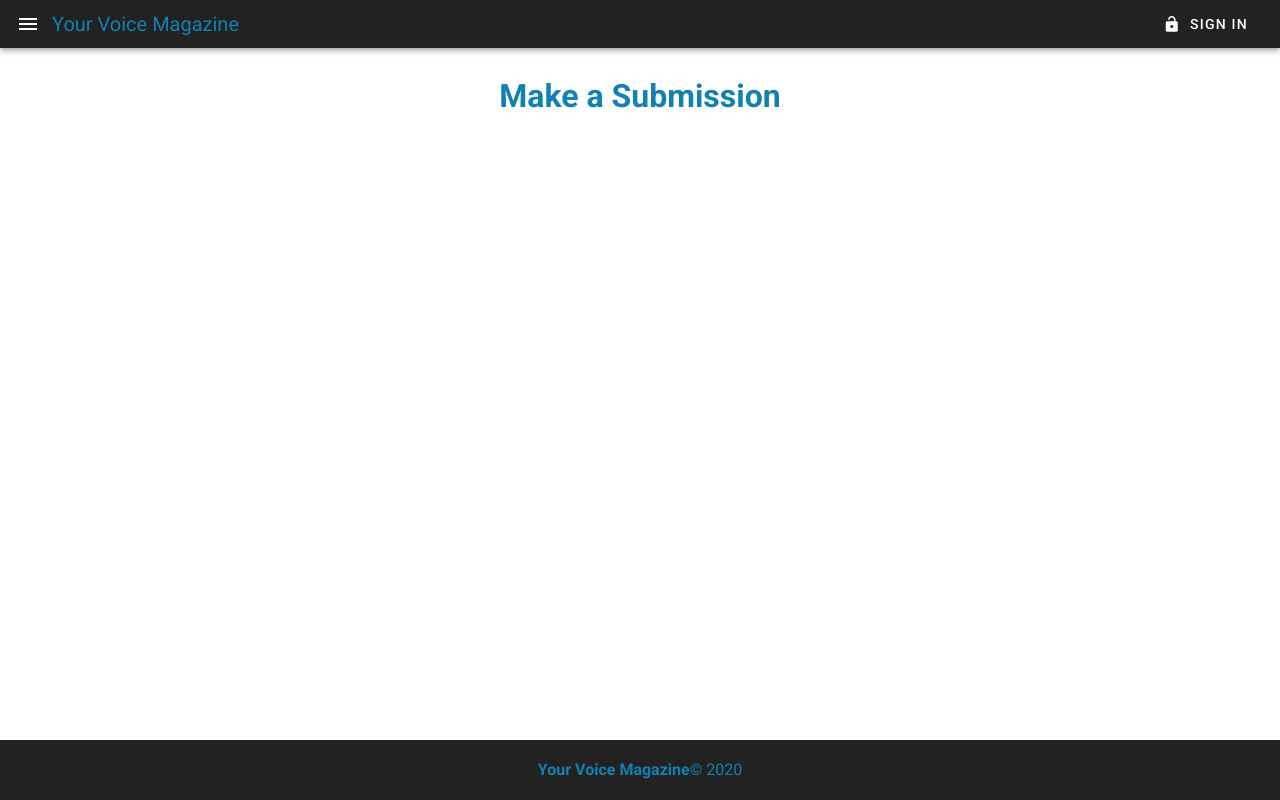
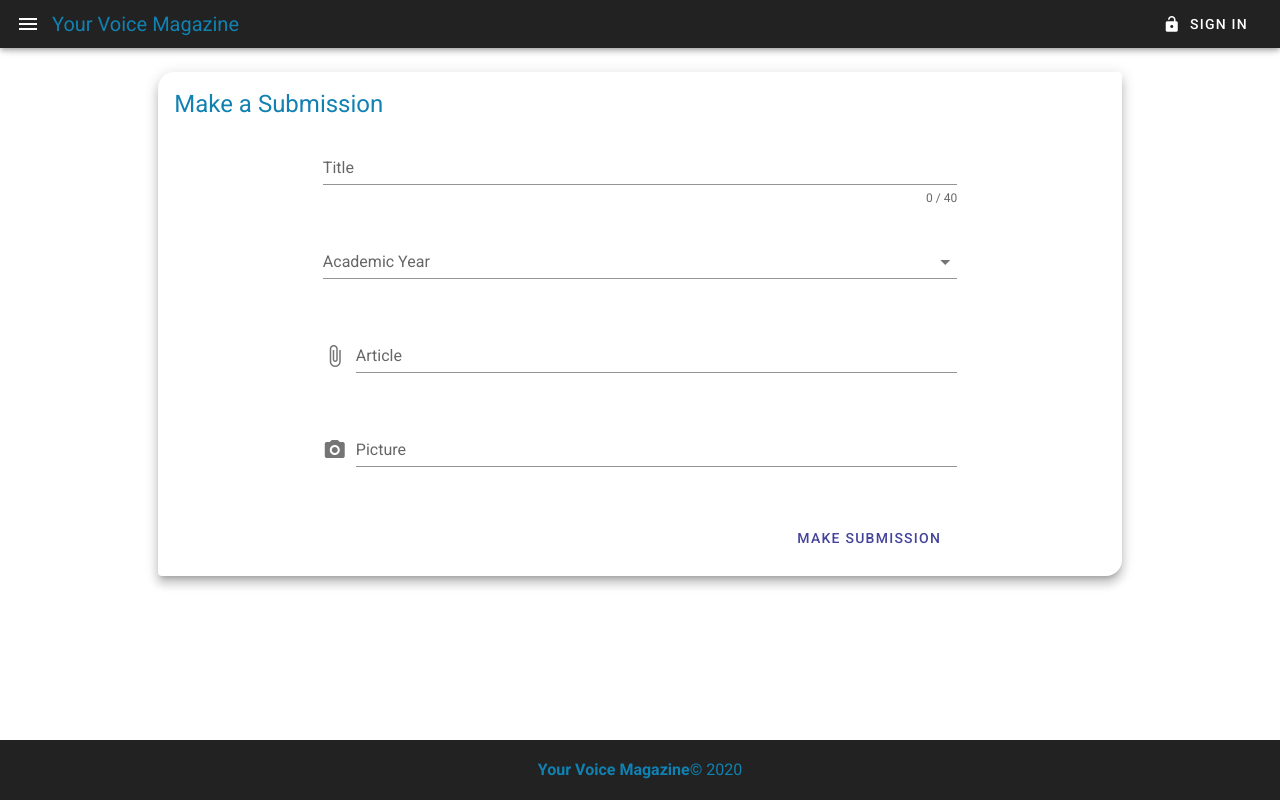
Before and after one commit to EWSD2/your-voice-client, a Nuxt app: page /Submissions/add in a window 1280 px wide. Built offline with nearby package versions, Linux system fonts and the light colour scheme.

Commit message:
EYV-57 Create addition view

```diff
--- /dev/null
+++ b/apollo/mutations/makeSubmission.gql
@@ -0,0 +1,23 @@
+mutation(
+  $title: String!
+  $userId: ID!
+  $username: String!
+  $createdDate: String!
+  $yearId: ID!
+  $faculty: String!
+  $article: Upload!
+  $picture: Upload
+) {
+  makeSubmission(
+    title: $title,
+    userId: $userId,
+    username: $username,
+    createdDate: $createdDate,
+    yearId: $yearId,
+    faculty: $faculty,
+    article: $article
+    picture: $picture
+  ){
+    _id
+  }
+}
--- /dev/null
+++ b/apollo/queries/getOpenAcademicYears.gql
@@ -0,0 +1,7 @@
+query {
+  getOpenAcademicYears{
+    _id
+    title
+    submissionClose
+  }
+}
--- a/pages/Submissions/add.vue
+++ b/pages/Submissions/add.vue
@@ -1,16 +1,223 @@
 <template>
   <v-container text-center class="secondary--text">
     <v-row>
-      <v-col>
-        <h1>Make a Submission</h1>
+      <v-col
+        sm="12"
+        md="10"
+        offset-md="1"
+      >
+        <v-card
+          sm="12"
+          md="8"
+          offset-md="2"
+          shaped
+          elevation="8"
+        >
+          <v-card-title class="headline secondary--text">
+            Make a Submission
+          </v-card-title>
+          <v-form
+            ref="form"
+            v-model="isFormValid"
+            enctype="multipart/form-data"
+            lazy-validation
+            @submit.prevent="makeSubmission"
+          >
+            <v-row>
+              <v-col
+                cols="10"
+                md="8"
+                offset="1"
+                offset-md="2"
+              >
+                <v-text-field
+                  v-model="title"
+                  :rules="titleRules"
+                  :counter="40"
+                  label="Title"
+                  clearable
+                  required
+                />
+              </v-col>
+              <v-col
+                cols="10"
+                md="8"
+                offset="1"
+                offset-md="2"
+              >
+                <v-select
+                  v-model="yearId"
+                  :items="academicYears"
+                  item-text="title"
+                  item-value="_id"
+                  :rules="yearRules"
+                  label="Academic Year"
+                  required
+                />
+              </v-col>
+              <v-col
+                cols="10"
+                md="8"
+                offset="1"
+                offset-md="2"
+              >
+                <v-file-input
+                  v-model="article"
+                  :rules="articleRules"
+                  show-size
+                  accept="application/msword,application/vnd.openxmlformats-officedocument.wordprocessingml.document"
+                  placeholder="Select your article"
+                  label="Article"
+                  required
+                />
+              </v-col>
+              <v-col
+                cols="10"
+                md="8"
+                offset="1"
+                offset-md="2"
+              >
+                <v-file-input
+                  v-model="picture"
+                  show-size
+                  accept="image/*"
+                  placeholder="Pick a cover image"
+                  prepend-icon="mdi-camera"
+                  label="Picture"
+                />
+              </v-col>
+              <v-col
+                cols="12"
+                md="8"
+                offset-md="2"
+              >
+                <v-spacer />
+                <v-card-actions>
+                  <v-spacer />
+                  <v-btn
+                    class="accent--text"
+                    text
+                    right
+                    :disabled="!isFormValid"
+                    type="submit"
+                  >
+                    Make Submission
+                  </v-btn>
+                </v-card-actions>
+              </v-col>
+            </v-row>
+          </v-form>
+        </v-card>
       </v-col>
     </v-row>
   </v-container>
 </template>
 
 <script>
+import { mapGetters } from 'vuex'
+import GET_OPEN_AY from '~/apollo/queries/getOpenAcademicYears.gql'
+import MAKE_SUBMISSION from '~/apollo/mutations/makeSubmission.gql'
+const Swal = require('sweetalert2')
+
 export default {
   name: 'AddSubmission',
-  head: 'Make a Submission'
+
+  data: () => ({
+    isFormValid: true,
+    canSubmit: true,
+    title: '',
+    yearId: '',
+    academicYears: [],
+    article: null,
+    picture: null,
+    titleRules: [
+      // Check if Title has been provided
+      title => !!title || 'Submission Title is required',
+      // Check if the Title is longer than 40 characters
+      title => title.length < 41 || 'Title must have less than 40 characters'
+    ],
+    yearRules: [
+      // Check if a year has been selected
+      year => !!year || 'Please specify the Academic Year'
+    ],
+    articleRules: [
+      article => !!article || 'Please select the article to be submitted'
+    ]
+  }),
+
+  computed: {
+    ...mapGetters(['error', 'user'])
+  },
+
+  apollo: {
+    academicYears: {
+      query: GET_OPEN_AY,
+      prefetch: true,
+      update (data) {
+        return data.getOpenAcademicYears
+      }
+    }
+  },
+
+  watch: {
+    yearId (value) {
+      const acYr = this.academicYears.find(year => year._id === value)
+      const now = new Date().getTime()
+      const valid = acYr.submissionClose > now
+      this.isFormValid = valid
+      if (valid === false) {
+        Swal.fire({
+          icon: 'error',
+          title: 'Oops...',
+          text: 'The submission window for this year has closed.'
+        })
+      }
+    }
+  },
+
+  methods: {
+    async makeSubmission () {
+      if (this.$refs.form.validate()) {
+        const userId = this.user._id
+        const faculty = this.user.faculty
+        const username = this.user.username
+        const createdDate = new Date()
+        const title = this.title
+        const yearId = this.yearId
+        const article = this.article
+        const picture = this.picture
+        console.log(userId, faculty, username, createdDate, this.title, this.yearId, this.article, this.picture)
+        this.$nuxt.$loading.start()
+
+        await this.$apollo.mutate({
+          mutation: MAKE_SUBMISSION,
+          variables: {
+            title,
+            userId,
+            username,
+            createdDate,
+            yearId,
+            faculty,
+            article,
+            picture
+          }
+        })
+          .then(({ data }) => {
+            this.$nuxt.$loading.finish()
+            const id = data.makeSubmission._id
+            if (id) {
+              this.$router.push(`/submissions/${id}`)
+            }
+          })
+          .catch((err) => {
+            this.$store.commit('setError', err)
+          })
+      }
+    }
+  },
+
+  head: {
+    title: 'Make a Submission'
+  }
 }
 </script>
```
